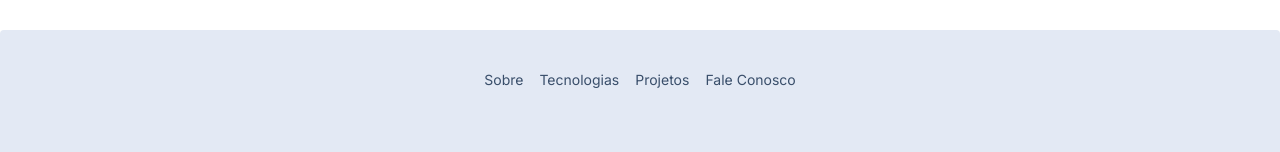
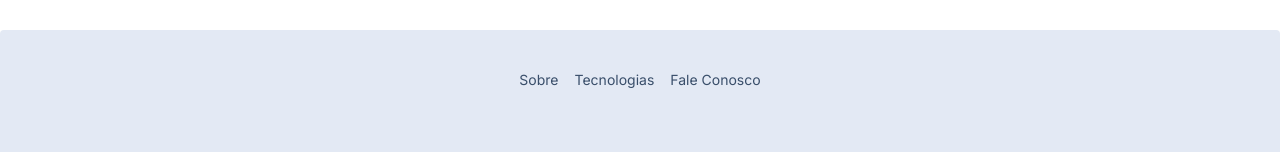
Before and after one commit to jonasnoliveira/jonasnoliveiradev, a Next.js app: page / in a window 1280 px wide. Shown: the part 3010-3162 px from the top of the page. Built offline with nearby package versions, Linux system fonts and the light colour scheme.

Commit message:
remove projects

```diff
--- a/src/app/components/Footer.tsx
+++ b/src/app/components/Footer.tsx
@@ -1,4 +1,4 @@
-import {FaLinkedin, FaGithub, FaEnvelope, FaPhone, FaFacebook} from 'react-icons/fa';
+import {FaLinkedin, FaGithub, FaEnvelope, FaPhone} from 'react-icons/fa';
 
 const Footer = () => {
   return (
@@ -6,7 +6,6 @@ const Footer = () => {
       <nav className="grid grid-flow-col gap-4 mb-6">
         <a className="link link-hover" href={"#about"}>Sobre</a>
         <a className="link link-hover" href={"#technologies"}>Tecnologias</a>
-        <a className="link link-hover" href={"#projects"}>Projetos</a>
         <a className="link link-hover" href={"#contactUs"}>Fale Conosco</a>
       </nav>
       <nav className="mb-6">
```
